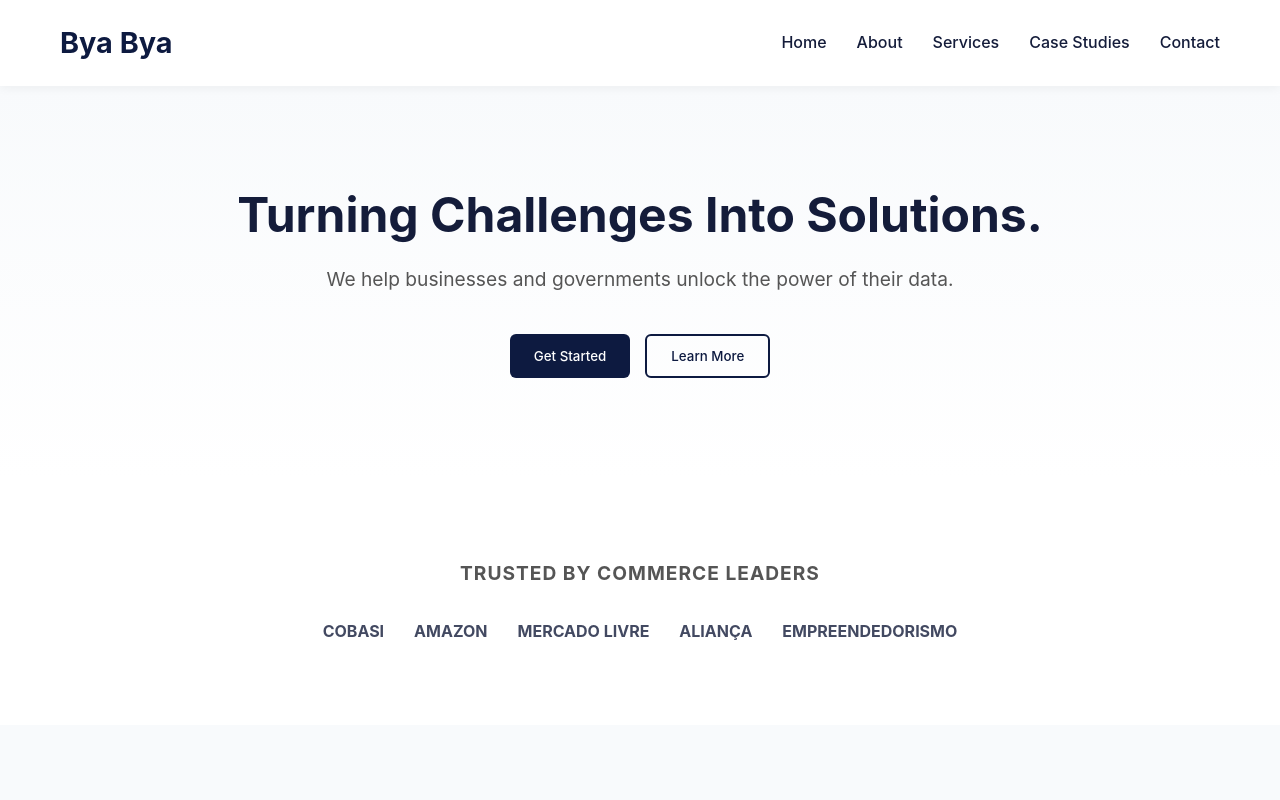
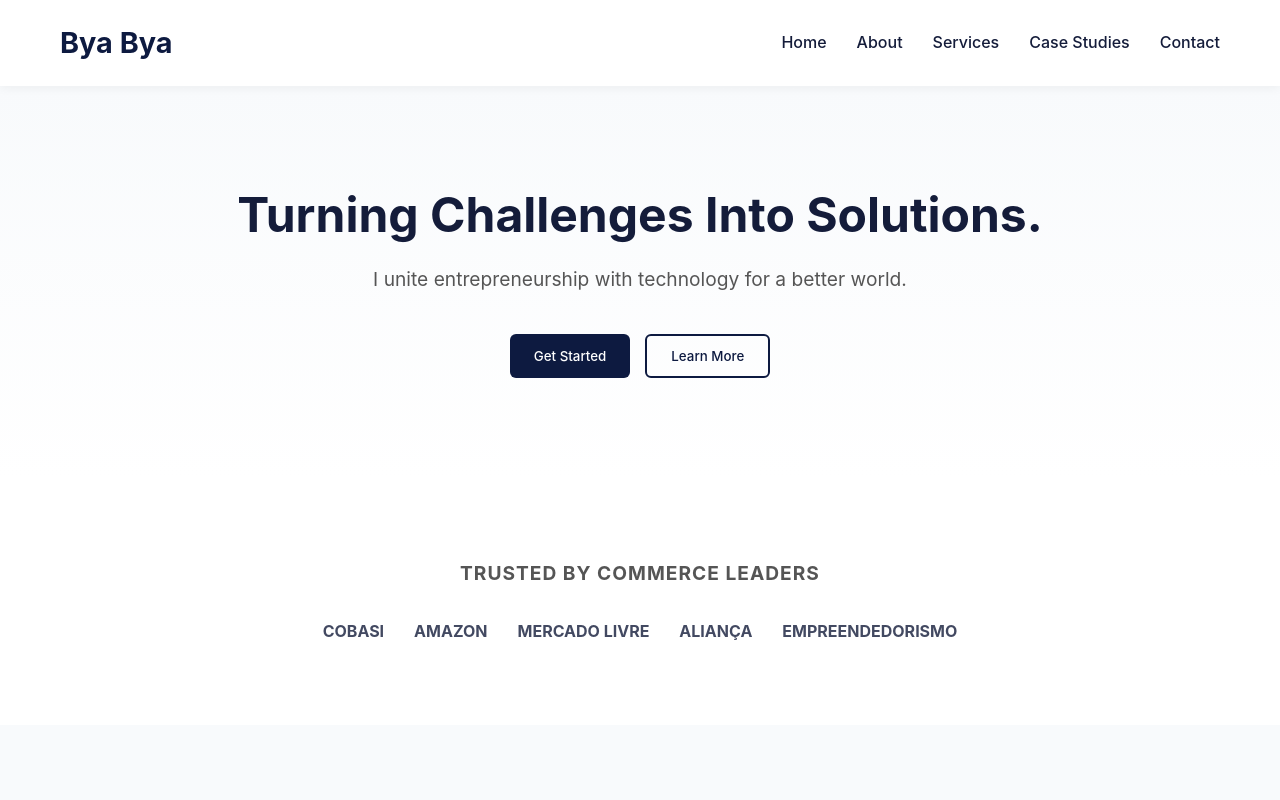
Before and after one commit to bya123bya/Portflio_prova, a plain HTML site: page index.html in a window 1280 px wide. Shown: the top 800 px of the page. Drawn offline with Linux system fonts and the light colour scheme.

Commit message:
Update index.html

```diff
--- a/index.html
+++ b/index.html
@@ -435,7 +435,7 @@
 <section class="hero" id="home">
     <div class="container">
         <h1>Turning Challenges Into Solutions.</h1>
-        <p>We help businesses and governments unlock the power of their data.</p>
+        <p>I unite entrepreneurship with technology for a better world.</p>
         <div class="hero-buttons">
             <button class="btn btn-primary">Get Started</button>
             <button class="btn btn-outline">Learn More</button>
```
